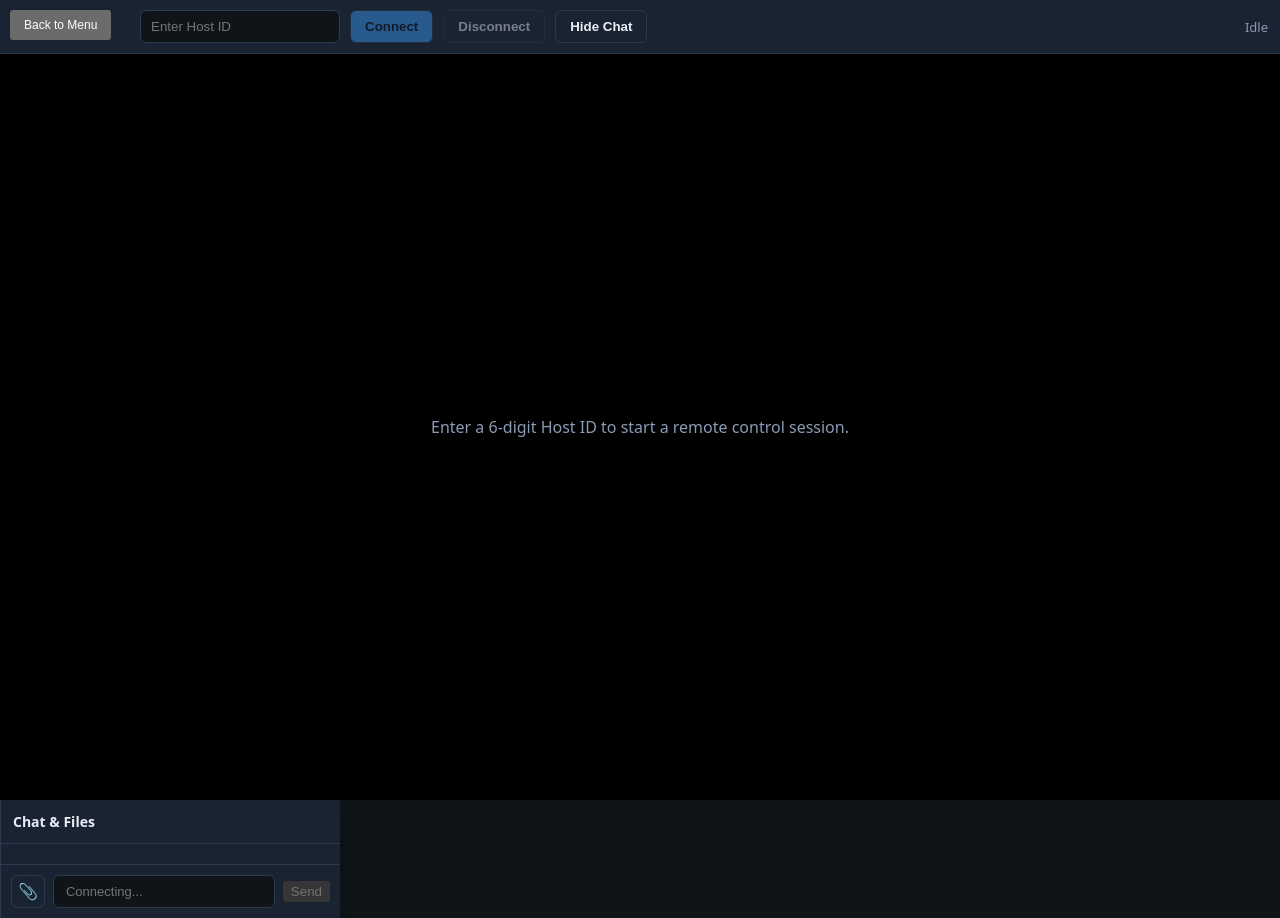
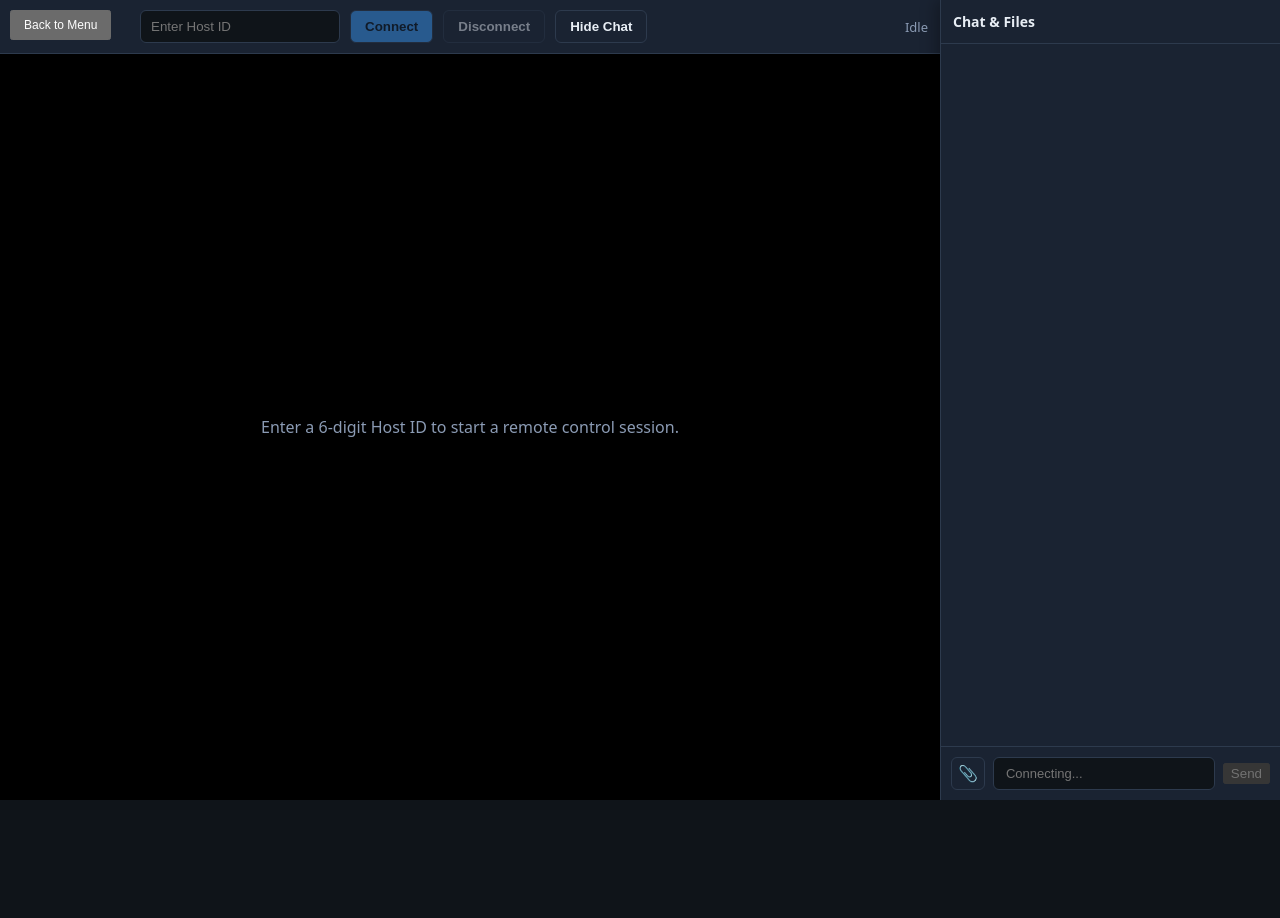
Before and after one commit to Ampcus-Tech/helpdesk_remote_conn, a React (Vite) app in the folder desktop-client/: page / in a window 1280 px wide. Both pictures are taken after a click on the button "Client Mode". After the commit the page ends 800 px from the top, so only its background shows below. Built offline with nearby package versions, Linux system fonts and the light colour scheme.

Commit message:
fix chat window visibility

```diff
--- a/desktop-client/src/App.tsx
+++ b/desktop-client/src/App.tsx
@@ -402,7 +402,7 @@ export default function App() {
       {mode === "idle" ? (
         <LandingScreen onSetMode={setMode} onStartHost={startHost} />
       ) : (
-        <div style={{ flex: 1, position: 'relative' }}>
+        <div style={{ flex: 1, position: 'relative', display: 'flex' }}>
           <button
             style={{ position: 'absolute', top: 10, left: 10, zIndex: 100, padding: '6px 12px', fontSize: '12px' }}
             onClick={disconnect}
```
